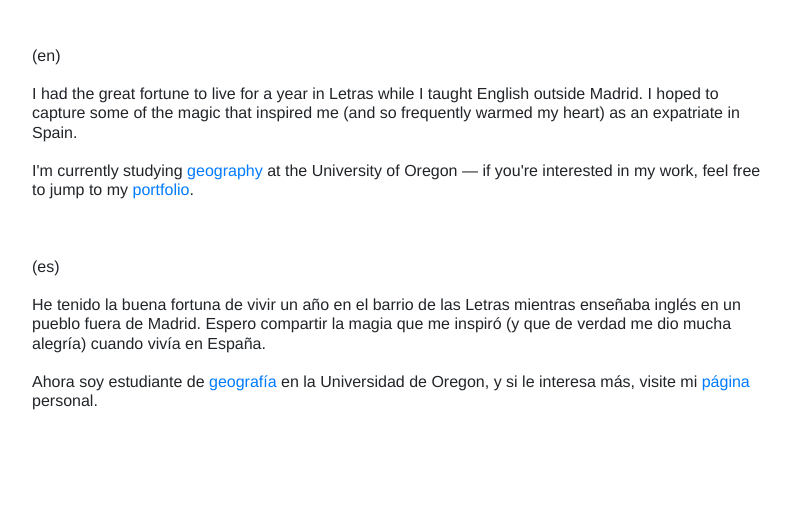
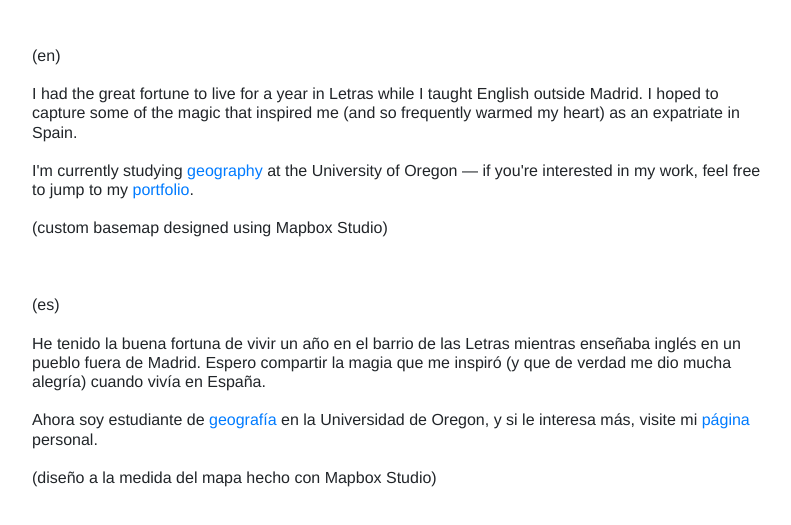
Before and after one commit to katherinefperry/letras, a website: page mas.html in a window 1280 px wide. Shown: the part 105-630 px from the top of the page, without its empty margins (243-1034 px from the left). Drawn offline with Linux system fonts and the light colour scheme.

Commit message:
Add text about custom basemap design

```diff
--- a/mas.html
+++ b/mas.html
@@ -21,7 +21,7 @@
     <div class="row">
         <div class="col-lg-8 mx-auto">
         	<h2 style="padding-top: 2em; margin-bottom: 10px">La magia de Letras // The magic of Letras</h2>
-            <h6 style="font-family: Work Sans, Helvetica; font-weight: 300; margin-top: 0px; margin-bottom: 15px"><br><br>(en)<br><br>I had the great fortune to live for a year in Letras while I taught English outside Madrid. I hoped to capture some of the magic that inspired me (and so frequently warmed my heart) as an expatriate in Spain.<br><br>I'm currently studying <a href="https://geography.uoregon.edu/profile/katip/">geography</a> at the University of Oregon — if you're interested in my work, feel free to jump to my <a href="http://www.katherinefperry.com/" target="_blank">portfolio</a>.<br><br><br><br>(es)<br><br>He tenido la buena fortuna de vivir un año en el barrio de las Letras mientras enseñaba inglés en un pueblo fuera de Madrid. Espero compartir la magia que me inspiró (y que de verdad me dio mucha alegría) cuando vivía en España.<br><br>Ahora soy estudiante de <a href="https://geography.uoregon.edu/profile/katip/" target="_blank">geografía</a> en la Universidad de Oregon, y si le interesa más, visite mi <a href="http://www.katherinefperry.com/" target="_blank">página</a> personal. </h6>
+            <h6 style="font-family: Work Sans, Helvetica; font-weight: 300; margin-top: 0px; margin-bottom: 15px"><br><br>(en)<br><br>I had the great fortune to live for a year in Letras while I taught English outside Madrid. I hoped to capture some of the magic that inspired me (and so frequently warmed my heart) as an expatriate in Spain.<br><br>I'm currently studying <a href="https://geography.uoregon.edu/profile/katip/">geography</a> at the University of Oregon — if you're interested in my work, feel free to jump to my <a href="http://www.katherinefperry.com/" target="_blank">portfolio</a>.<br><br>(custom basemap designed using Mapbox Studio)<br><br><br><br>(es)<br><br>He tenido la buena fortuna de vivir un año en el barrio de las Letras mientras enseñaba inglés en un pueblo fuera de Madrid. Espero compartir la magia que me inspiró (y que de verdad me dio mucha alegría) cuando vivía en España.<br><br>Ahora soy estudiante de <a href="https://geography.uoregon.edu/profile/katip/" target="_blank">geografía</a> en la Universidad de Oregon, y si le interesa más, visite mi <a href="http://www.katherinefperry.com/" target="_blank">página</a> personal.<br><br>(diseño a la medida del mapa hecho con Mapbox Studio)</h6>
         </div>
     </div>
 </div>
```
